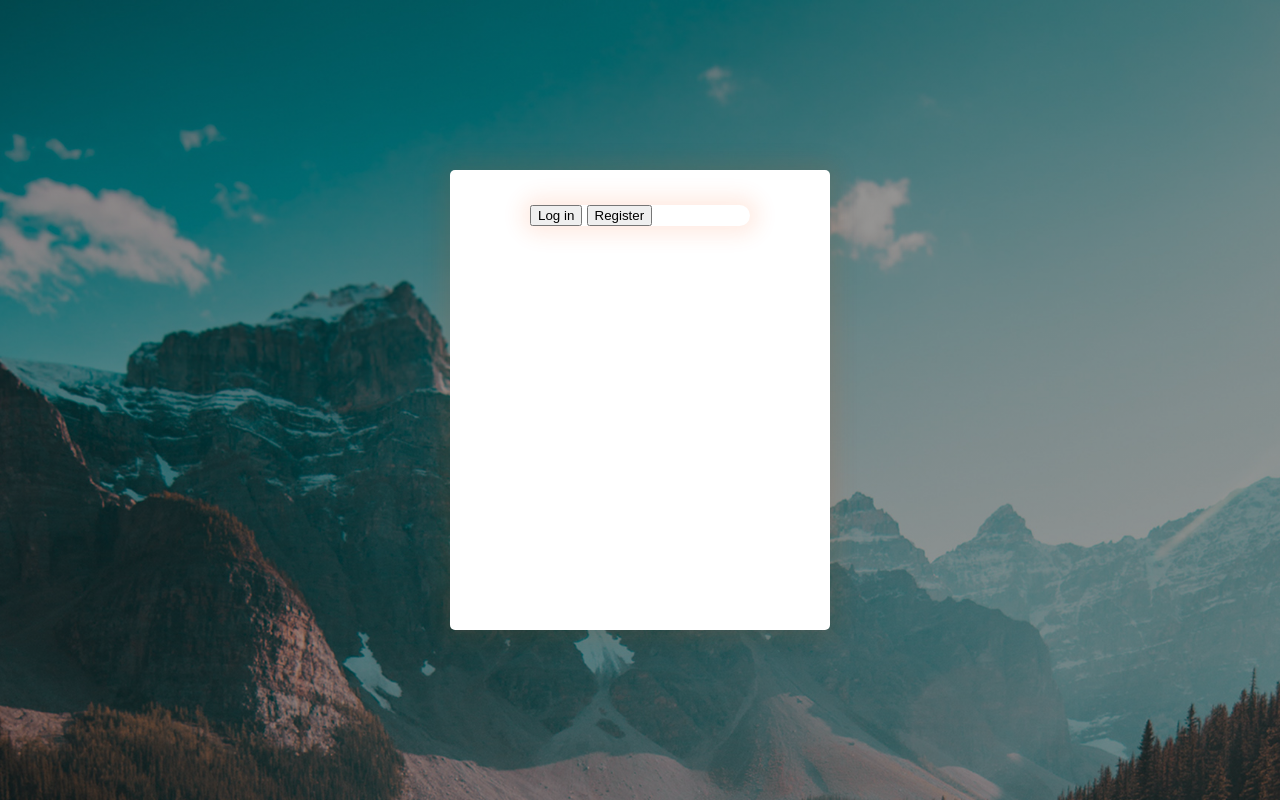
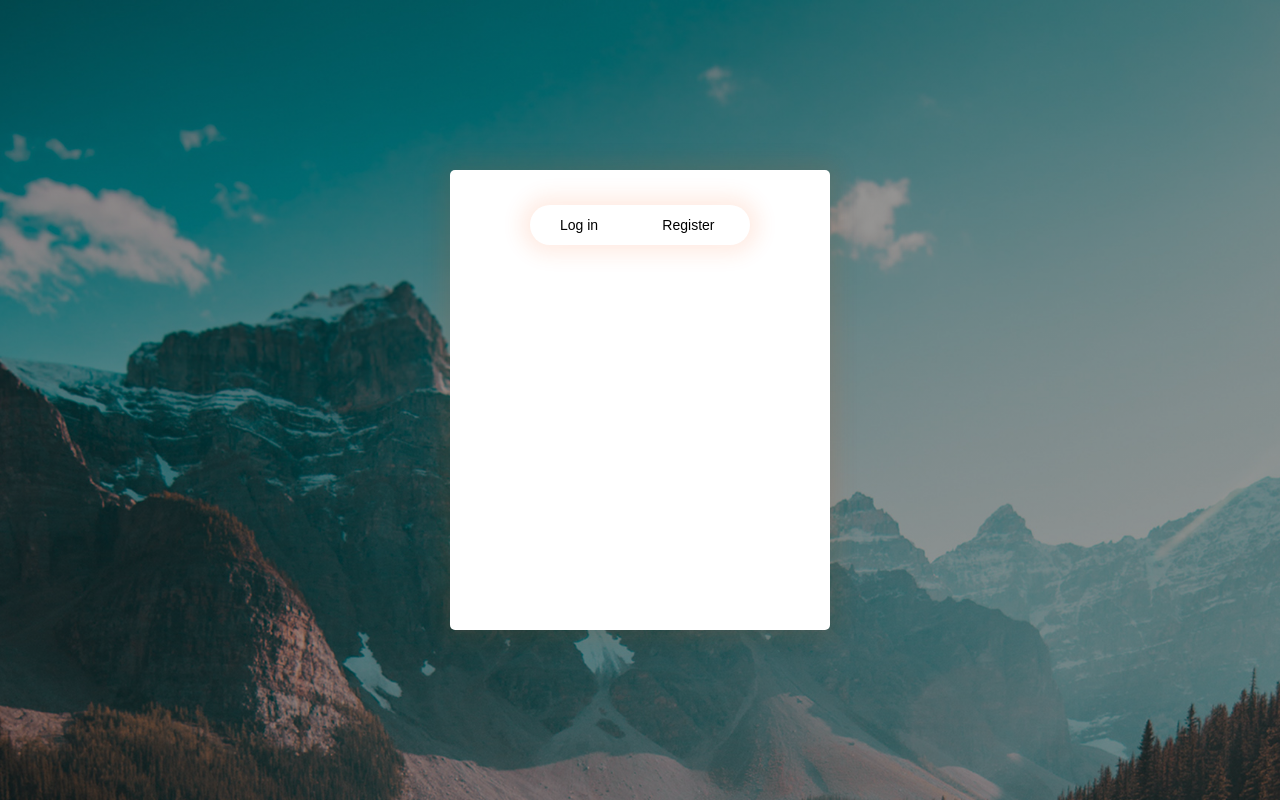
Before and after one commit to DenisKantic/login-register-with-animations, a plain HTML site: page index.html in a window 1280 px wide. Drawn offline with Linux system fonts and the light colour scheme.

Commit message:
created .top-btn css properties

```diff
--- a/style.css
+++ b/style.css
@@ -34,3 +34,14 @@ body{
     border-radius: 30px; /* border radius for smother edges around buttons and that button area */
     position: relative; /* inserted this relative position because I don't want to affect the other layout in this box*/
 }
+
+.top-btn{ /*  properties for buttons log in and register */
+
+    padding: 12px 30px; /* width and height for buttons */
+    outline: none;
+    cursor: pointer;
+    background: transparent; /* with this, it will "remove" the edges and buttons will be like connected, it will look like two buttons in one */
+    border: none; /* no borders so we can achieve the look with background transparent which I described above*/
+    border-radius: 30px;
+    font-size: 14px; /* font size for text in buttons */
+}
```
